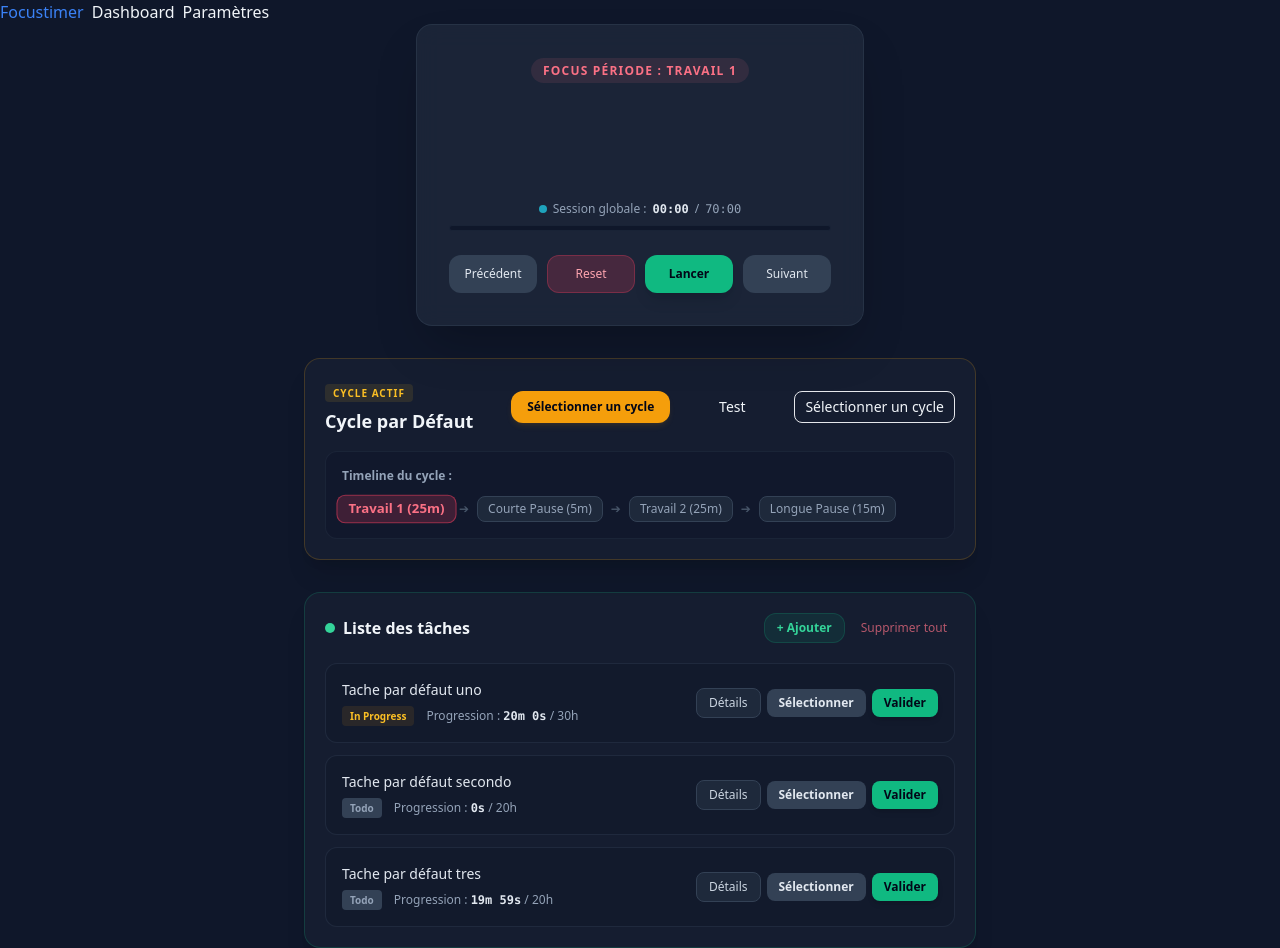
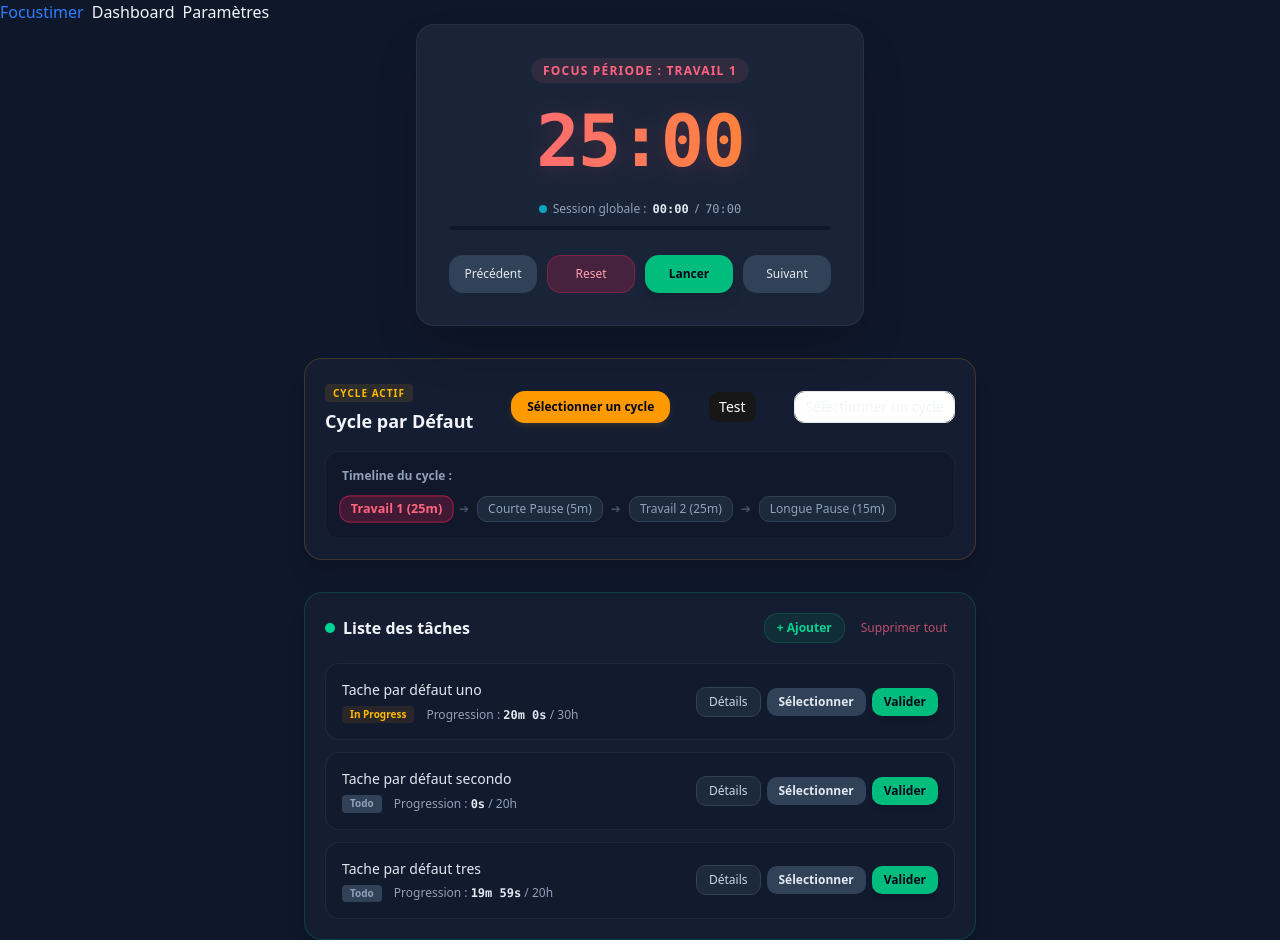
Before and after one commit to MDGav82/FocusTimer, a React (Vite) app: page / in a window 1280 px wide. Built offline with nearby package versions, Linux system fonts and the light colour scheme.

Commit message:
fix(Styles): fix styles conflict for shadcn components with global styles

```diff
--- a/src/App.tsx
+++ b/src/App.tsx
@@ -1,7 +1,6 @@
 import { Outlet } from "react-router-dom";
-import { LandingPage } from "./app/landing/LandingPage";
 import NavBar from "./app/NavBar";
-import "./index.css";
+import "./styles/globals.css";
 
 /**
  * Layout component fot the app,
--- a/src/app/landing/LandingPage.tsx
+++ b/src/app/landing/LandingPage.tsx
@@ -118,8 +118,8 @@ export function LandingPage() {
 
   return (
     <div className="w-full max-w-2xl mx-auto space-y-8">
-      {/* 1. SECTION TIMER */}
-      <section>
+      {/* MARK: Timer
+      */}
         <Timer
           currentPeriod={currentPeriod}
           onNext={nextPeriod}
@@ -128,19 +128,15 @@ export function LandingPage() {
           elapsedBeforeCurrent={getElapsedBeforeCurrent(currentPeriodIndex)}
           onTick={handleTick}
         />
-      </section>
-
-      {/* 2. SECTION CONFIGURATION DU CYCLE */}
-      <section>
+      {/* MARK: Cycle
+      */}
         <Cycle
           currentCycleName={currentCycleName}
           periods={periods}
           currentPeriodIndex={currentPeriodIndex}
         />
-      </section>
-
-      {/* 3. SECTION LISTE DES TÂCHES */}
-      <section>
+      {/* MARK: Tasks
+      */}
         <Tasks
           tasks={tasks}
           selectedTaskId={selectedTaskId}
@@ -150,7 +146,6 @@ export function LandingPage() {
           onDeleteAll={handleDeleteAll}
           onToggleComplete={handleToggleComplete}
         />
-      </section>
     </div>
   );
 }
--- a/src/frontend.tsx
+++ b/src/frontend.tsx
@@ -5,7 +5,7 @@
  * It is included in `src/index.html`.
  */
 
-import "./index.css";
+import "./styles/globals.css";
 import { createRoot } from "react-dom/client";
 import { App } from "./App";
 import { BrowserRouter, Routes, Route } from "react-router-dom";
--- a/src/index.css
+++ /dev/null
@@ -1,55 +0,0 @@
-@import "tailwindcss";
-
-@layer base {
-  :root {
-    /* Variables CSS pour Tailwind/shadcn */
-    --primary: 262.1 80% 50.4%;
-    --primary-foreground: 210 40% 98%;
-
-    --secondary: 160 84% 39.8%;
-    --secondary-foreground: 210 40% 98%;
-
-    --destructive: 0 84.2% 60.2%;
-    --destructive-foreground: 210 40% 98%;
-
-    --muted: 210 40% 96.1%;
-    --muted-foreground: 215.4 16.3% 46.9%;
-
-    --accent: 160 84% 39.8%;
-    --accent-foreground: 210 40% 98%;
-
-    --popover: 0 0% 100%;
-    --popover-foreground: 215 10.3% 17.6%;
-
-    --card: 0 0% 100%;
-    --card-foreground: 215 10.3% 17.6%;
-
-    --background: 210 40% 98%;
-    --foreground: 215 10.3% 17.6%;
-
-    --input: 214.3 31.8% 91.4%;
-    --ring: 262.1 80% 50.4%;
-  }
-}
-
-/* Modals */
-.modal-overlay {
-  position: fixed;
-  top: 0;
-  left: 0;
-  width: 100%;
-  height: 100%;
-  background-color: rgba(0, 0, 0, 0.5);
-  display: flex;
-  justify-content: center;
-  align-items: center;
-  z-index: 1000;
-}
-
-.modal-content {
-  background-color: #fff;
-  padding: 20px;
-  border-radius: 10px;
-  box-shadow: var(--shadow);
-  width: 400px;
-}
--- a/src/index.html
+++ b/src/index.html
@@ -1,15 +1,16 @@
 <!doctype html>
 <html lang="en">
+
   <head>
     <meta charset="UTF-8" />
     <meta name="viewport" content="width=device-width, initial-scale=1.0" />
-    <script src="https://cdn.tailwindcss.com"></script>
     <link rel="icon" type="image/svg+xml" href="./logo.svg" />
-    <link rel="stylesheet" href="./index.css" />
     <title>FocusTimer</title>
   </head>
+
   <body>
     <div id="root"></div>
     <script type="module" src="./frontend.tsx"></script>
   </body>
+
 </html>
```
